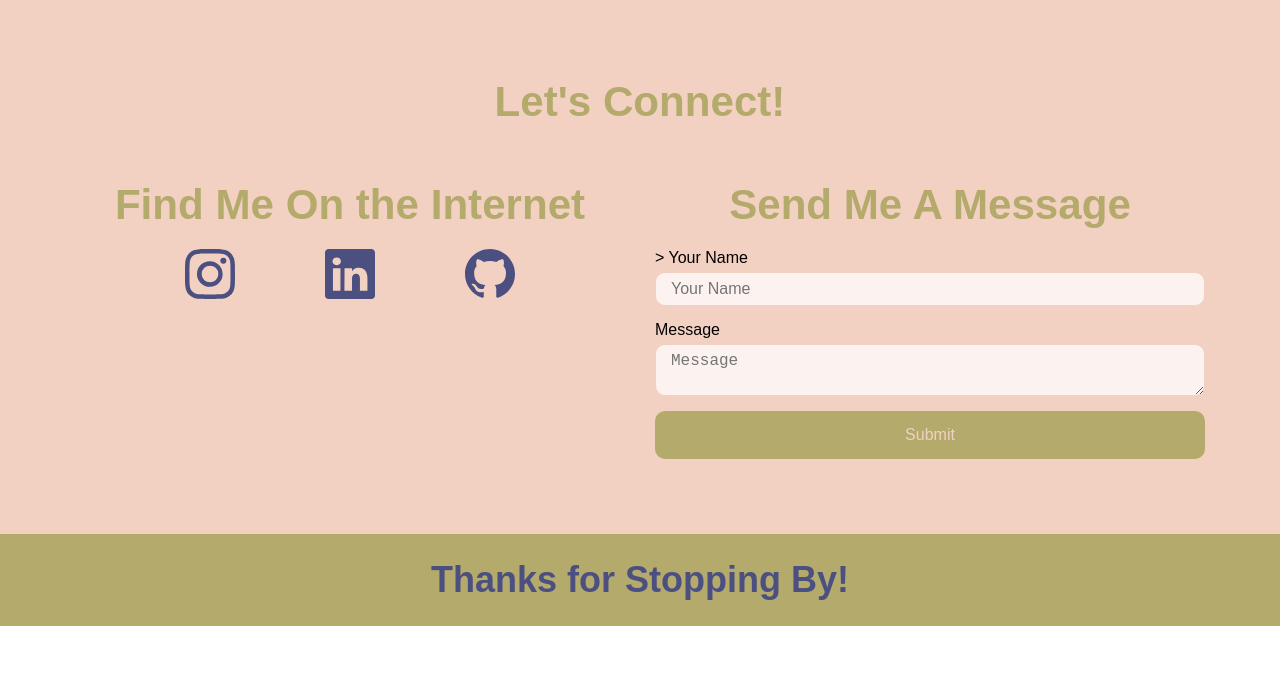
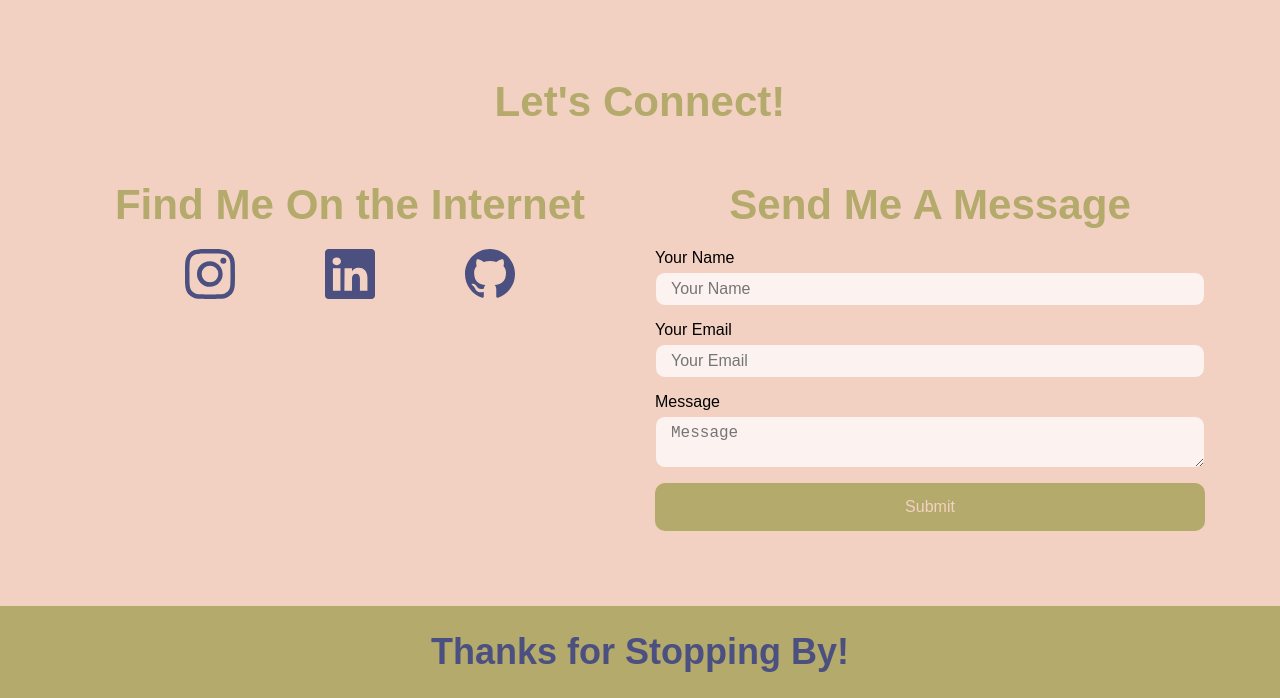
Before and after one commit to llacourciere/portfolio-week2, a plain HTML site: page index.html in a window 1280 px wide. Shown: the part 679-1377 px from the top of the page. Before the commit the page ends 1305 px from the top, so only its background shows below. Drawn offline with Linux system fonts and the light colour scheme.

Commit message:
added name to form

```diff
--- a/index.html
+++ b/index.html
@@ -77,12 +77,15 @@
                 <div class="section-title">
                     <h3>Send Me A Message</h3>
                 </div>
-                <form action="https://formsubmit.co/lacourcierela@gmail.com" method="POST"></form>>
+                <form action="https://formsubmit.co/lacourcierela@gmail.com" method="POST">
                     <label for="contact-name">Your Name</label>
-                    <input type="text" id="contact-name" placeholder="Your Name" />
+                    <input type="text" name="name" id="contact-name" placeholder="Your Name" />
+
+                    <label for="contact-email">Your Email</label>
+                    <input type="text" name="email" id="contact-email" placeholder="Your Email" />
 
                     <label for="contact-message">Message</label>
-                    <textarea id="contact-message" placeholder="Message"></textarea>
+                    <textarea id="contact-message" name="message" placeholder="Message"></textarea>
 
                     <button type="submit">Submit</button>
                 </form>
```
